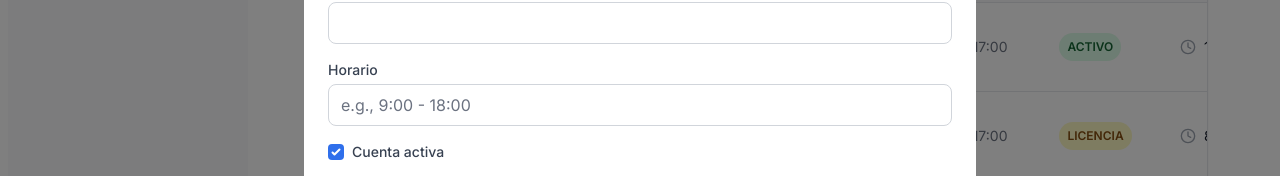
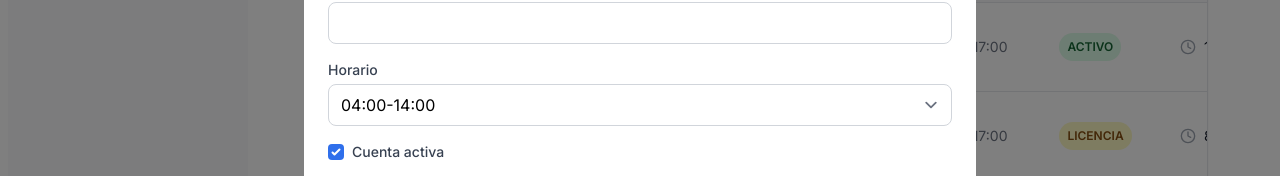
Before and after one commit to WorkShift-ISSD/workshift-ui, a Next.js app: page /dashboard/personal in a window 1280 px wide. Both pictures are taken after a click on the button "Nuevo Empleado". Shown: the part 491-667 px from the top of the page. Built offline with nearby package versions, Linux system fonts and the light colour scheme.

Commit message:
Horario Select segun Rol

```diff
--- a/app/dashboard/personal/page.tsx
+++ b/app/dashboard/personal/page.tsx
@@ -96,6 +96,12 @@ export default function DashboardPage() {
   const [modalMode, setModalMode] = useState<'view' | 'edit' | 'create'>('view');
   const [formData, setFormData] = useState<Partial<Inspector>>({});
   const [formError, setFormError] = useState('');
+
+    const horariosPorRol: Record<Rol, string[]> = {
+    INSPECTOR: ["04:00-14:00", "06:00-16:00", "10:00-20:00", "13:00-23:00", "19:00-05:00"],
+    SUPERVISOR: ["05:00-14:00", "14:00-23:00", "23:00-05:00"],
+    JEFE: ["05:00-17:00", "17:00-05:00"],
+  };
 
   // Initialize mock data
   useEffect(() => {
@@ -744,12 +750,20 @@ const legajoExistente = employees.find(emp =>
                         <select
                           className="w-full px-3 py-2 border border-gray-300 rounded-lg focus:outline-none focus:ring-2 focus:ring-blue-500"
                           value={formData.rol || 'INSPECTOR'}
-                        onChange={(e) => setFormData({ ...formData, rol: e.target.value as Rol })}
+                          onChange={(e) => {
+                            const nuevoRol = e.target.value as Rol;
+                            setFormData({
+                             ...formData,
+                             rol: nuevoRol,
+                            grupoTurno: horariosPorRol[nuevoRol][0],
+                            });
+                          }}
                         >
                           <option value="INSPECTOR">Inspector</option>
                           <option value="SUPERVISOR">Supervisor</option>
                           <option value="JEFE">Jefe</option>
                         </select>
+
                     </div>
                     <div>
                       <label className="block text-sm font-medium text-gray-700 mb-1">
@@ -807,10 +821,20 @@ const legajoExistente = employees.find(emp =>
                     <label className="block text-sm font-medium text-gray-700 mb-1">
                       Horario
                     </label>
-                    <input
-                      type="text"
-                      placeholder="e.g., 9:00 - 18:00"
-                      className="w-full px-3 py-2 border border-gray-300 rounded-lg focus:outline-none focus:ring-2 focus:ring-blue-500"  ></input>
+                   <select
+                      className="w-full px-3 py-2 border border-gray-300 rounded-lg focus:outline-none focus:ring-2 focus:ring-blue-500"
+                      value={formData.grupoTurno || horariosPorRol[formData.rol || "INSPECTOR"][0]}
+                      onChange={(e) =>
+                        setFormData({ ...formData, grupoTurno: e.target.value as GrupoTurno })
+                      }
+                    >
+                     {horariosPorRol[formData.rol || "INSPECTOR"].map((horario) => (
+                       <option key={horario} value={horario}>
+                          {horario}
+                       </option>
+                      ))}
+                    </select>
+
                   </div>
 
                   <div>
```
Lines whose indentation alone changed are shown as unchanged.
